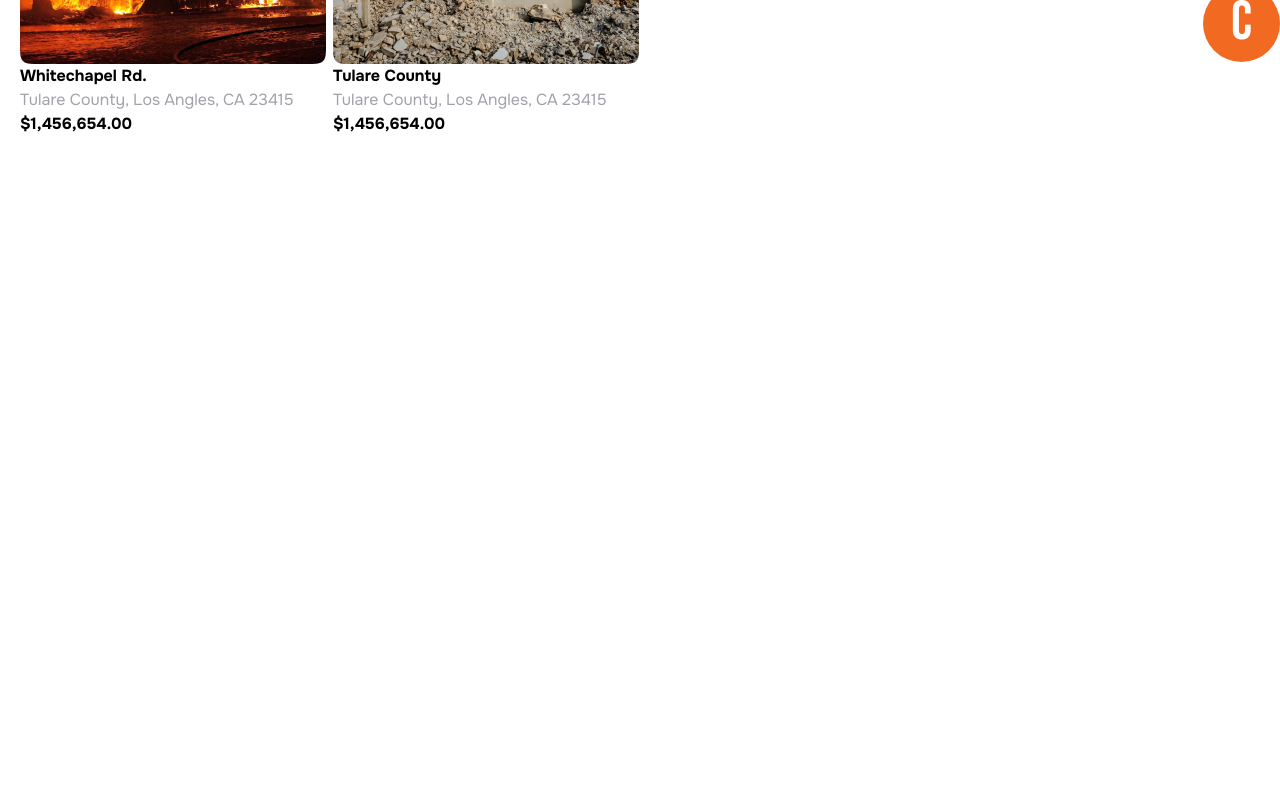
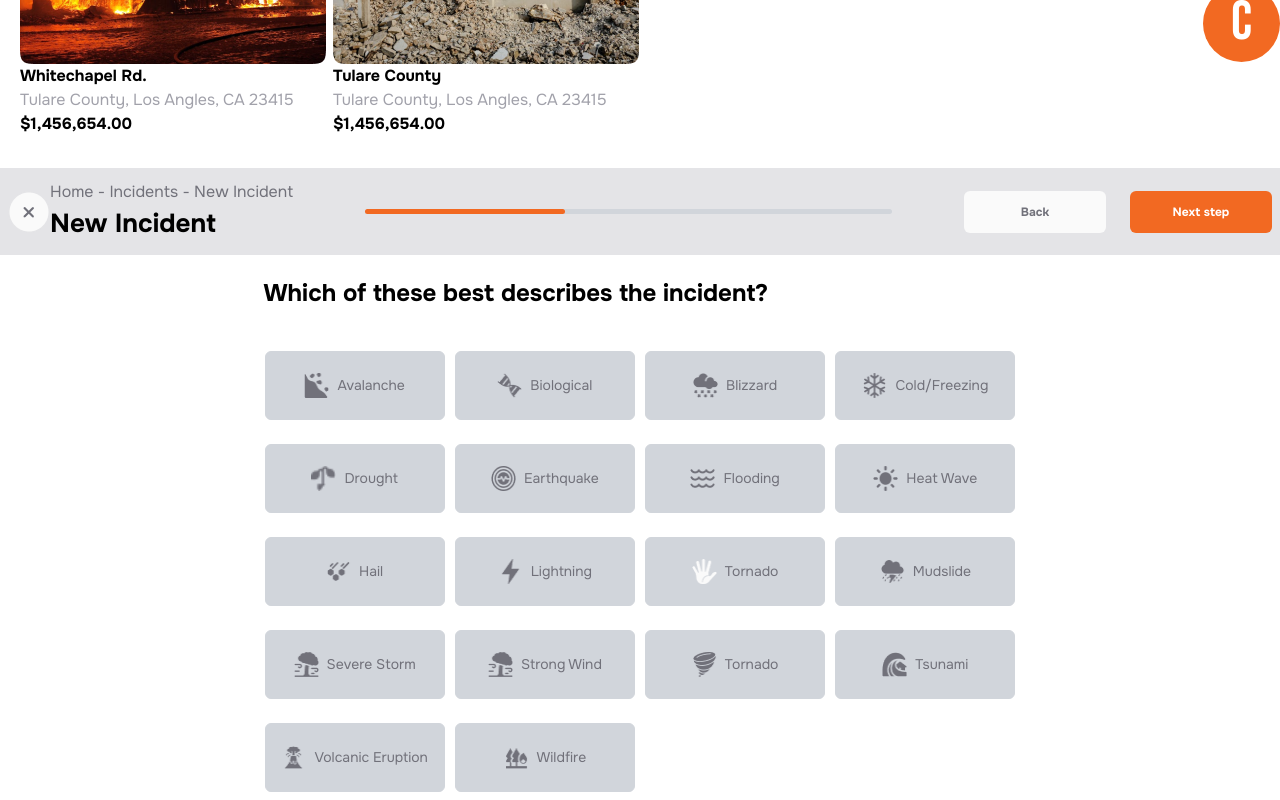
Before and after one commit to selina-islam/Disasters-I-O, a React (Vite) app: page / in a window 1280 px wide. Shown: the part 738-1538 px from the top of the page. Before the commit the page ends 906 px from the top, so only its background shows below. Built offline with nearby package versions, Linux system fonts and the light colour scheme.

Commit message:
New Incident done

```diff
--- a/src/App.jsx
+++ b/src/App.jsx
@@ -4,6 +4,7 @@ import Navbar from './Components/Shared/Navbar'
 import Dashboard from './Components/Dashboard/Dashboard';
 import { Incidents } from './Components/Incidents/Incidents';
 import Location from './Components/FullLocation/Location';
+
 
 function App() {
 
@@ -15,7 +16,7 @@ function App() {
         <Routes>
           <Route path="/" element={<Dashboard />} />
           <Route path="/Incidents" element={<Incidents />} />
-          <Route path="/Locations" element={ <Location/>} />
+          <Route path="/Locations" element={<Location />} />
         </Routes>
       </BrowserRouter>
     </>
--- a/src/Components/Dashboard/Dashboard.jsx
+++ b/src/Components/Dashboard/Dashboard.jsx
@@ -4,6 +4,8 @@ import { DashboardCard, NewInciidents } from "../lib/dv";
 import { Card } from "./Card";
 import { VscClose } from "react-icons/vsc";
 import { Chatbox } from "./Chatbox";
+import Which from "../Incidents/Which";
+
 
 
 const Dashboard = () => {
@@ -36,7 +38,7 @@ const Dashboard = () => {
       <div className="fixed top-[20px] right-5">
         {chatopen ? <Chatbox /> : null}
       </div>
-
+    <Which/>
     </>
   );
 };
--- a/src/Components/Incidents/GetStarted.jsx
+++ b/src/Components/Incidents/GetStarted.jsx
@@ -2,9 +2,11 @@ import React from 'react'
 import { Stepbar } from '../lib/dv';
 import { GetCard } from './GetCard';
 import { Button } from '../Common/Button';
+import { useNavigate } from 'react-router-dom';
 
 
 export const GetStarted = () => {
+  const navigate = useNavigate()
   return (
     <div>
       <div className="flex flex-col justify-center items-center">
--- /dev/null
+++ b/src/Components/Incidents/Which.jsx
@@ -0,0 +1,31 @@
+import React from 'react'
+import { NewIndas } from '../Shared/NewIndas'
+import { WhichCard } from '../Incidents/WhichCard'
+import { NewInciidents } from '../lib/dv'
+
+const Which = () => {
+  return (
+    <div>
+      <div>
+        <NewIndas
+          welcome="Home - Incidents - New Incident"
+          heading="New Incident"
+          btntext="Next step"
+          backbtn="Back"
+        />
+      </div>
+      <div className='h-[445px] w-[753px] mx-auto '>
+        <div className="font-bold text-black text-[24px] mb-3 flex md:justify-start justify-center  py-5">
+          <h1>Which of these best describes the incident?</h1>
+        </div>
+        <div className='grid md:grid-cols-4 grid-col-1 text-center gap-2 justify-center items-center'>
+          {NewInciidents.map((p, i) => (
+            <WhichCard key={i} {...p} />
+          ))}
+        </div>
+      </div>
+    </div>
+  );
+}
+
+export default Which
--- a/src/Components/Incidents/WhichCard.jsx
+++ b/src/Components/Incidents/WhichCard.jsx
@@ -4,14 +4,11 @@ import React from 'react'
 export const WhichCard = ({ img, incident }) => {
   return (
     <div>
+
       <div
         className=" flex
-       flex-col justify-center items-center"
+       md:flex-col justify-center items-center"
       >
-        <div className="font-bold text-black text-[24px] mb-3">
-          <h1>Which of these best describes the incident?</h1>
-        </div>
-
         <div className="text-graybold bg-gray-300 rounded-[6px] w-[180px] h-[69px] flex justify-center items-center gap-2 border border-gray-300 py-2 px-2 m-2">
           <img src={img} alt="" className="size-[25px]" />
           <p className="text-[14px]">{incident}</p>
--- /dev/null
+++ b/src/Components/Shared/NewIndas.jsx
@@ -0,0 +1,36 @@
+import React from 'react'
+import { Button } from '../Common/Button';
+
+export const NewIndas = ({btntext, backbtn, welcome, heading}) => {
+  return (
+    <section className="bg-whiteLight lg:py-y py-3">
+      <div className="flex md:flex-row flex-col justify-between items-center mx-2 gap-3">
+        <div className="flex">
+          <div className="flex justify-center items-center">
+            <img src="/img/Close.png" alt="" />
+          </div>
+          <div>
+            <p className=" text-12 text-graybold">{welcome}</p>
+            <h2 className=" text-[26px] font-bold text-black">{heading}</h2>
+          </div>
+        </div>
+
+        <div>
+          <div className="lg:w-[527px] md:w-[475px] sm:w-[327px] w-[227px] bg-gray-300 h-[5px] rounded-full">
+            <div className="bg-orange lg:w-[200px] md:w-[160px] sm:w-[100px] w-[70px] h-[5px] rounded-full"></div>
+          </div>
+        </div>
+        <div className="flex gap-3">
+          <div>
+            <Button className="mx-auto text-graybold me-3 bg-[#FAFAFA] border-[#D4D4D8]">
+              {backbtn}
+            </Button>
+          </div>
+          <div>
+            <Button>{btntext}</Button>
+          </div>
+        </div>
+      </div>
+    </section>
+  );
+}
```
Also changed, not shown: public/img/Close.png (added), src/Components/Incidents/Which.jsx.JSX (deleted).
